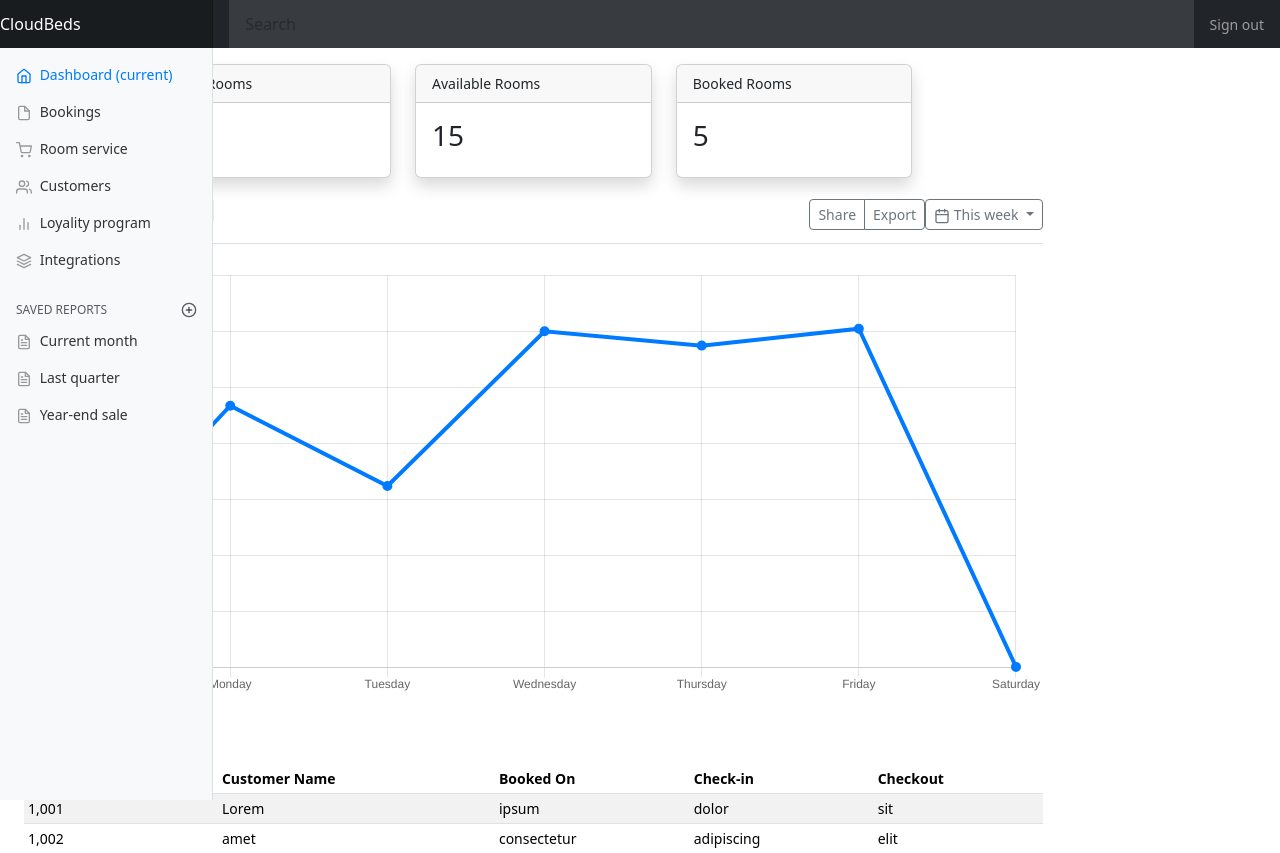
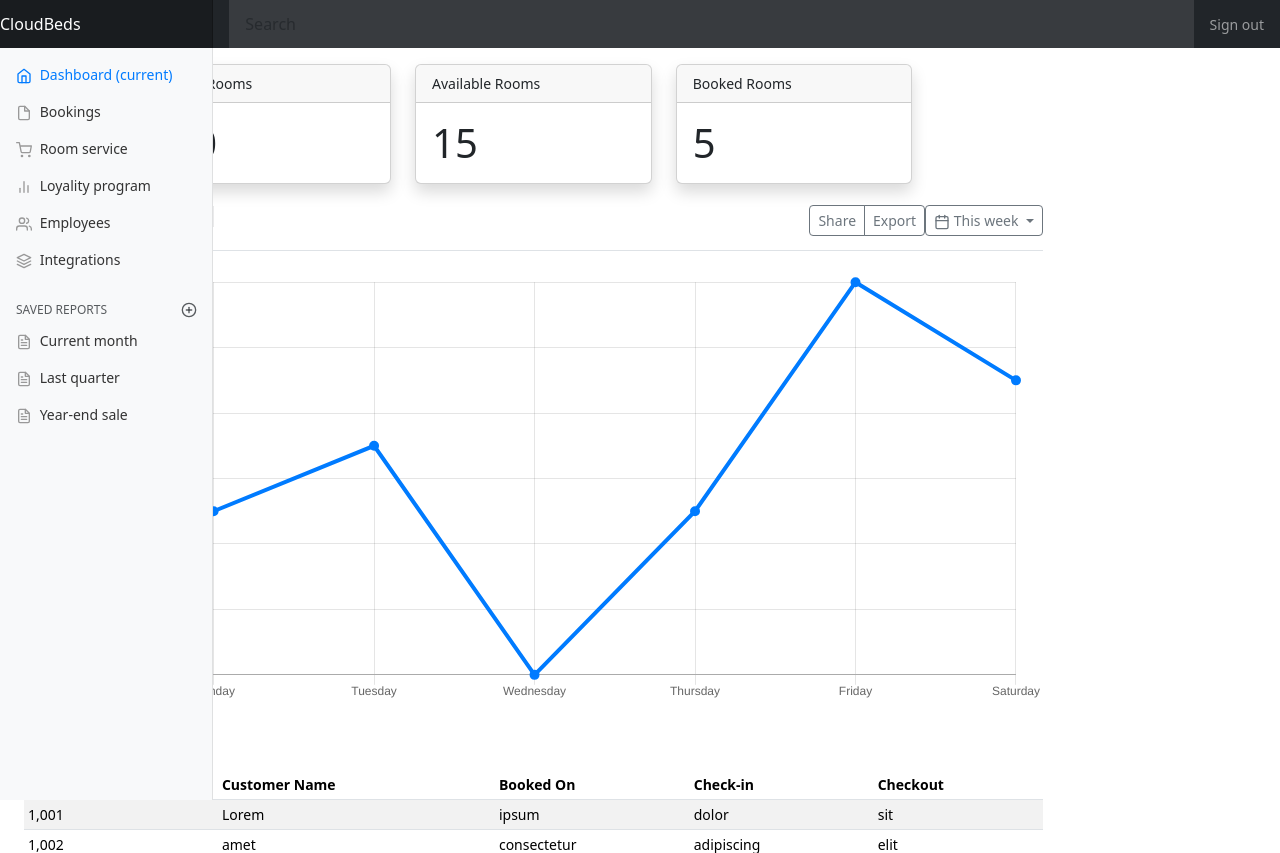
Before and after one commit to raman2106/cloudbeds, a Flask app: page /dashboard in a window 1280 px wide. Shown: the top 853 px of the page. Run offline with Flask 3, Linux system fonts and the light colour scheme; some libraries are stand-ins or nearby versions.

Commit message:
Changed card text class and data range of the chart

```diff
--- a/templates/dashboard.html
+++ b/templates/dashboard.html
@@ -52,14 +52,14 @@
               </li>
               <li class="nav-item">
                 <a class="nav-link" href="#">
-                  <span data-feather="users"></span>
-                  Customers
+                  <span data-feather="bar-chart-2"></span>
+                  Loyality program
                 </a>
               </li>
               <li class="nav-item">
                 <a class="nav-link" href="#">
-                  <span data-feather="bar-chart-2"></span>
-                  Loyality program
+                  <span data-feather="users"></span>
+                  Employees
                 </a>
               </li>
               <li class="nav-item">
@@ -105,7 +105,7 @@
               <div class="card mb-3 shadow">
                 <div class="card-header">Total Rooms</div>
                 <div class="card-body">
-                  <h3 class="card-title">20</h3>
+                  <span class="card-title h1">20</span>
                 </div>
               </div>
             </div>
@@ -113,7 +113,7 @@
               <div class="card mb-3 shadow">
                 <div class="card-header">Available Rooms</div>
                 <div class="card-body">
-                  <h3 class="card-title">15</h3>
+                  <span class="card-title h1">15</span>
                 </div>
               </div>
             </div>
@@ -121,7 +121,7 @@
               <div class="card mb-3 shadow">
                 <div class="card-header">Booked Rooms</div>
                 <div class="card-body">
-                  <h3 class="card-title">5</h3>
+                  <span class="card-title h1">5</span>
                 </div>
               </div>
             </div>
@@ -299,7 +299,7 @@
         data: {
           labels: ["Sunday", "Monday", "Tuesday", "Wednesday", "Thursday", "Friday", "Saturday"],
           datasets: [{
-            data: [15339, 21345, 18483, 24003, 23489, 24092, 12034],
+            data: [2, 5, 7, 0, 5, 12, 9],
             lineTension: 0,
             backgroundColor: 'transparent',
             borderColor: '#007bff',
```
